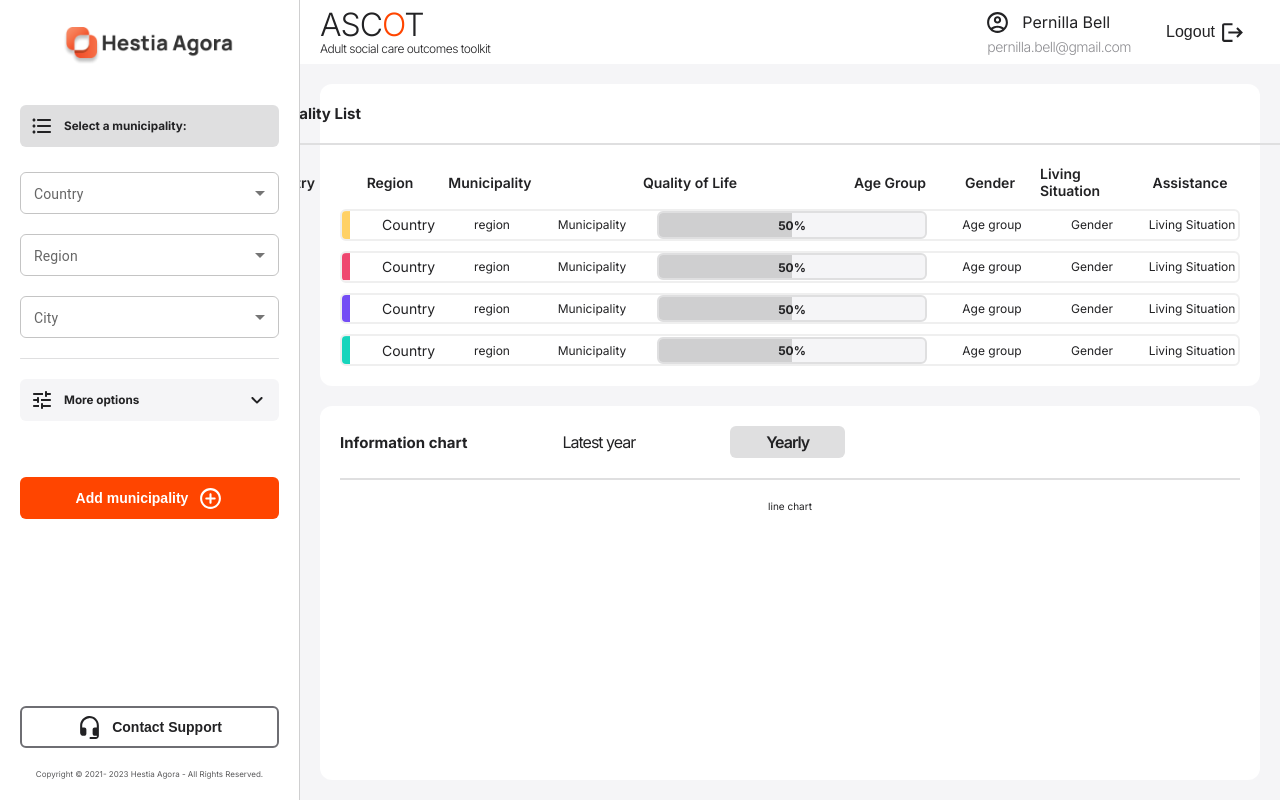
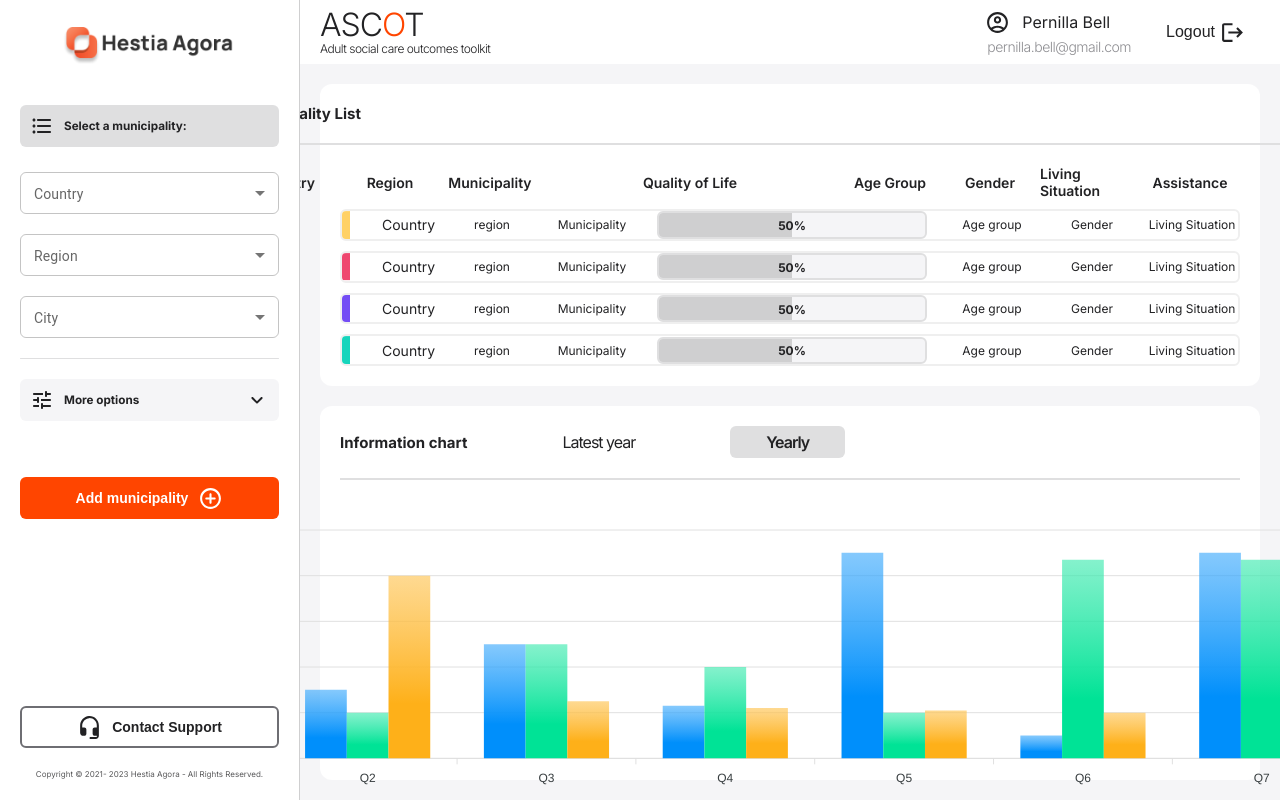
Before and after one commit to code-from-basement/ascot-analytics-web-app, a React (Vite) app: page /application/linechart in a window 1280 px wide. Built offline with nearby package versions, Linux system fonts and the light colour scheme.

Commit message:
bug fix fixing the apex chart bug in react vite

```diff
--- a/package.json
+++ b/package.json
@@ -14,9 +14,11 @@
     "@emotion/styled": "^11.11.0",
     "@mui/icons-material": "^5.14.16",
     "@mui/material": "^5.14.16",
+    "apexcharts": "^3.44.0",
     "chart.js": "^4.4.0",
     "events": "^3.3.0",
     "react": "^18.2.0",
+    "react-apexcharts": "^1.4.1",
     "react-chartjs-2": "^5.2.0",
     "react-dom": "^18.2.0",
     "react-hook-form": "^7.48.2",
--- a/src/Components/Layouts/Main/ChartContainer/LineChart/LineChart.tsx
+++ b/src/Components/Layouts/Main/ChartContainer/LineChart/LineChart.tsx
@@ -1,8 +1,110 @@
-import React from "react";
+import React, { useState } from "react";
 import Styles from "./LineChart.module.css";
+import Chart from "react-apexcharts";
+import { ApexOptions } from "apexcharts";
 
 function LineChart() {
-  return <div className={Styles.lineChart}>line chart</div>;
+  const [state, setState] = useState({
+    options: {
+      states: {
+        normal: {
+          filter: {
+            type: "none",
+            value: 0,
+          },
+        },
+        hover: {
+          filter: {
+            type: "none",
+            value: 0.01,
+          },
+        },
+        active: {
+          allowMultipleDataPointsSelection: false,
+          filter: {
+            type: "none",
+            value: 0.15,
+          },
+        },
+      },
+      dataLabels: {
+        enabled: false,
+      },
+      // noData: {
+      //   text: "",
+      //   align: "center",
+      //   verticalAlign: "middle",
+      //   offsetX: 0,
+      //   offsetY: 0,
+      //   style: {
+      //     color: "#ff0000",
+      //     fontSize: "20px",
+      //     fontFamily: undefined,
+      //   },
+      // },
+      fill: {
+        type: "gradient",
+        gradient: {
+          shade: "light",
+          type: "vertical",
+          shadeIntensity: 0.25,
+          gradientToColors: undefined,
+          inverseColors: true,
+          opacityFrom: 0.8,
+          opacityTo: 1,
+          stops: [0, 70, 100],
+        },
+      },
+      chart: {
+        id: "basic-bar",
+        background: "transparent",
+      },
+
+      xaxis: {
+        categories: ["Q1", "Q2", "Q3", "Q4", "Q5", "Q6", "Q7", "Q8"],
+      },
+      yaxis: {
+        title: {
+          text: "Quality of Life",
+          offsetX: -5,
+
+          style: {
+            color: "#222224",
+            fontSize: "1.4rem",
+            fontWeight: 600,
+          },
+        },
+        tooltip: {
+          enabled: false,
+          offsetX: 0,
+        },
+
+        min: 0,
+        max: 1,
+      },
+    },
+
+    series: [
+      {
+        name: "series-1",
+        data: [0.2, 0.3, 0.5, 0.23, 0.9, 0.1, 0.9, 0.1],
+      },
+      {
+        name: "series-2",
+        data: [0.11, 0.2, 0.5, 0.4, 0.2, 0.87, 0.87, 0.21],
+      },
+      {
+        name: "series-2",
+        data: [0.81, 0.8, 0.25, 0.22, 0.21, 0.2, 0.77, 0.41],
+      },
+    ],
+  });
+
+  return (
+    <div className={Styles.lineChart}>
+      <Chart options={state.options} series={state.series} width={1500} height={320} type="bar" />
+    </div>
+  );
 }
 
 export default LineChart;
--- a/vite.config.ts
+++ b/vite.config.ts
@@ -1,7 +1,8 @@
-import { defineConfig } from 'vite'
-import react from '@vitejs/plugin-react-swc'
+import { defineConfig } from "vite";
+import react from "@vitejs/plugin-react-swc";
 
 // https://vitejs.dev/config/
 export default defineConfig({
   plugins: [react()],
-})
+  optimizeDeps: { include: ["react/jsx-runtime"] },
+});
```
Also changed, not shown: src/Components/Layouts/Main/ChartContainer/LineChart/LineChart.module.css (+5 -5 lines), 1 other file (tests, documents, lock files or other folders).
